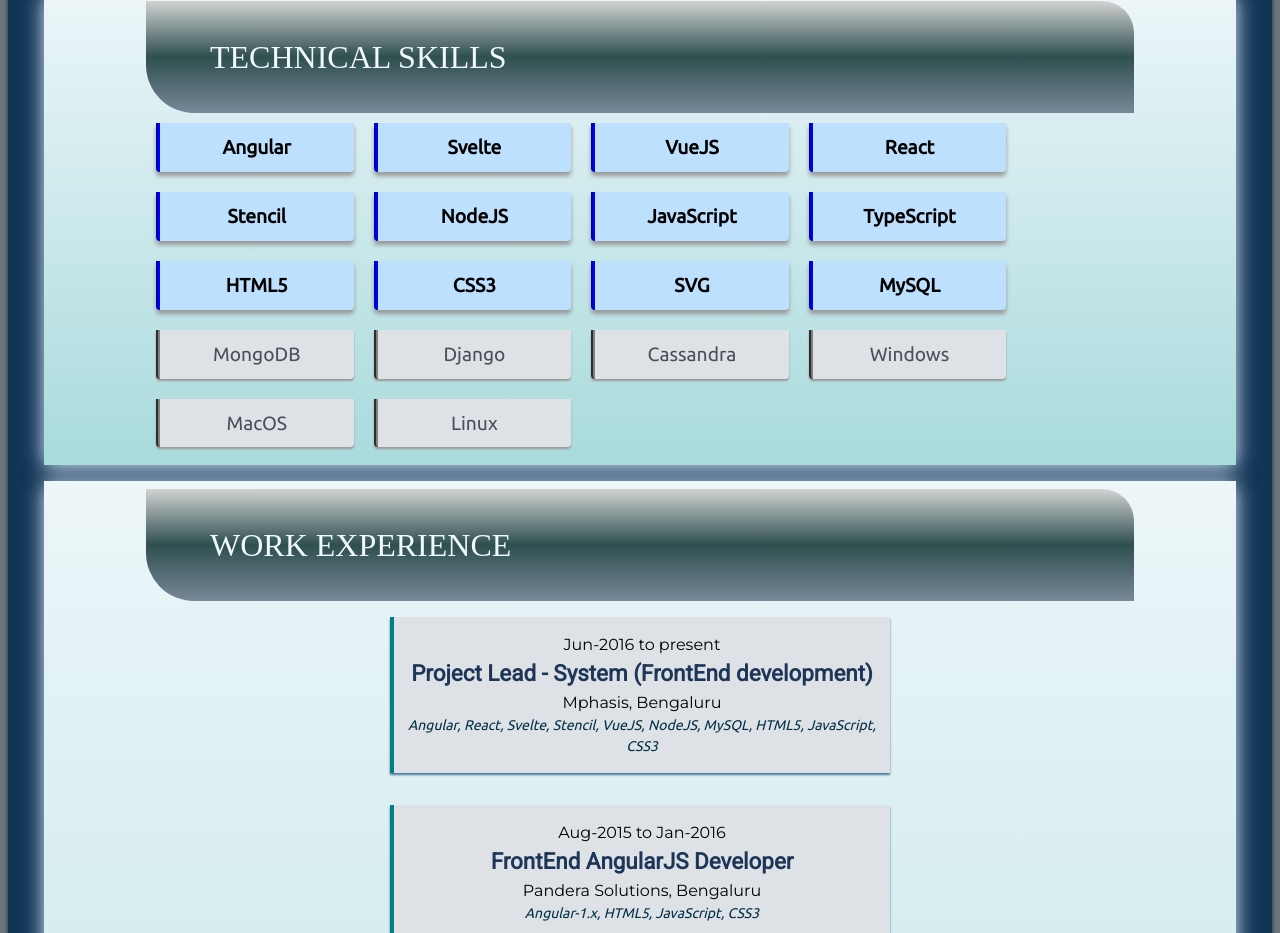
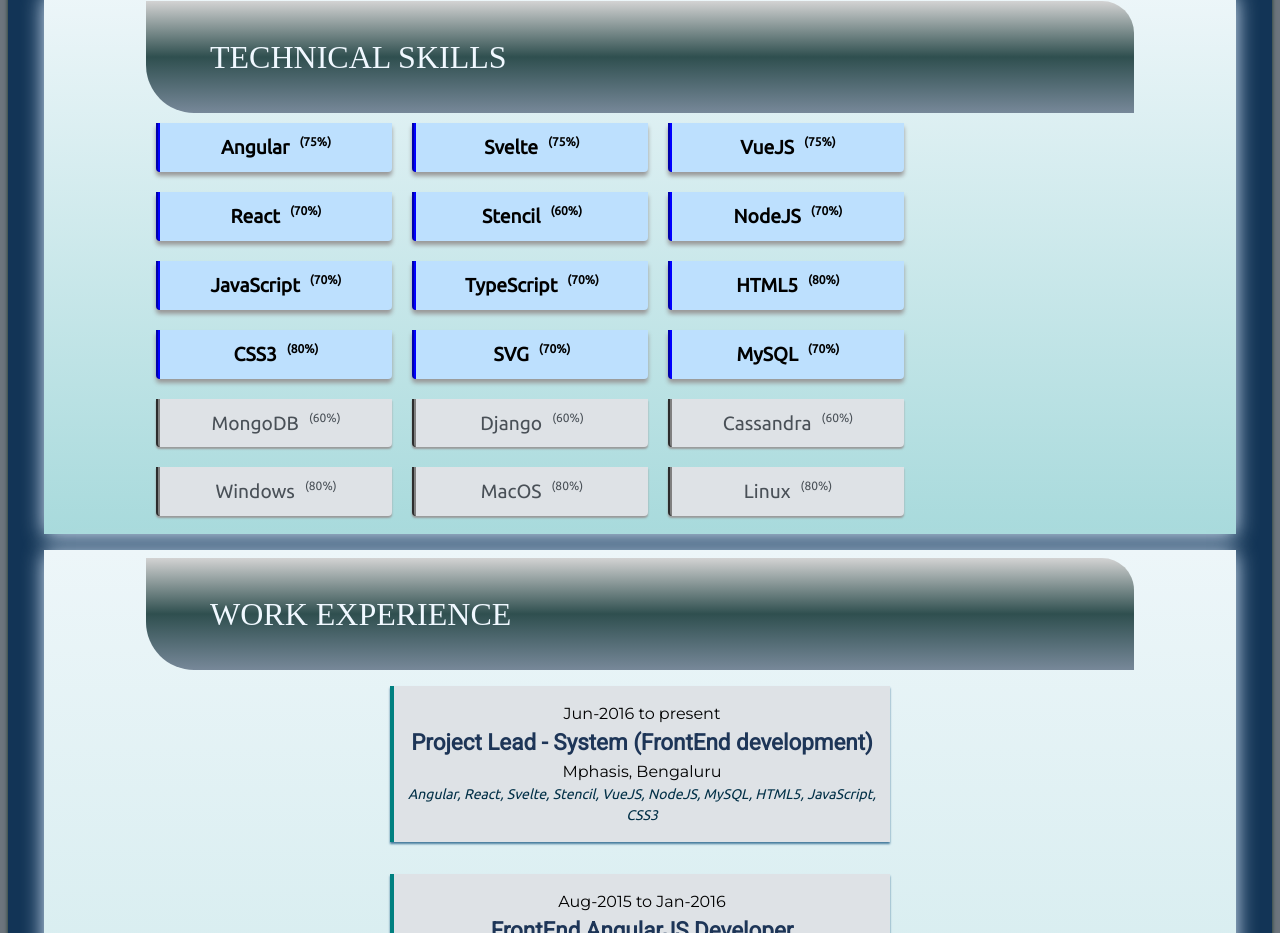
Before and after one commit to srikantgudi/srikantgudi.github.io, a Svelte app: page / in a window 1280 px wide. Shown: the part 940-1873 px from the top of the page. Built offline with nearby package versions, Linux system fonts and the light colour scheme; a web font is replaced by a local one.

Commit message:
Added rating in small font

```diff
--- a/public/global.css
+++ b/public/global.css
@@ -70,13 +70,14 @@
     display: flex;
     flex-flow: row wrap;
     padding: 1em;
+    justify-content: space-around;
 }
 .skill {
     font-family: Ubuntu;
     font-size: 1.2em;
     font-weight: 400;
     display: inline-flex;
-    width: 8em;
+    width: 10em;
     justify-content: center;
     border-radius: 0 0 4px 4px;
     padding: 10px 20px;
@@ -127,6 +128,12 @@
     font-family: Ubuntu;
     font-style: italic;
 }
+.sup {
+    display: flex;
+    align-items: flex-start;
+    font-size: 12px;
+    margin-left: 10px;
+}
 @media screen and (max-width: 840px) {
     .title {
         font-size: 3em;
--- a/src/TechSkills.svelte
+++ b/src/TechSkills.svelte
@@ -1,5 +1,4 @@
 <script>
-  import Rating from './Rating.svelte';
   import {data} from './data/data';
 </script>
 
@@ -11,14 +10,14 @@
     <div class="skills">
       {#each data.skills.primary as skill}
         <div class="skill primary">
-          {skill.name}
+          {skill.name} <span class="sup">({skill.rating * 10}%)</span>
         </div>
       {/each}
     </div>
     <div class="skills">
       {#each data.skills.secondary as skill}
         <div class="skill secondary">
-          {skill.name}
+          {skill.name}<span class="sup">({skill.rating * 10}%)</span>
         </div>
       {/each}
     </div>
```
